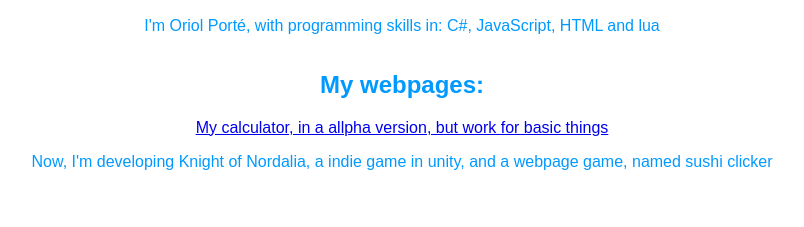
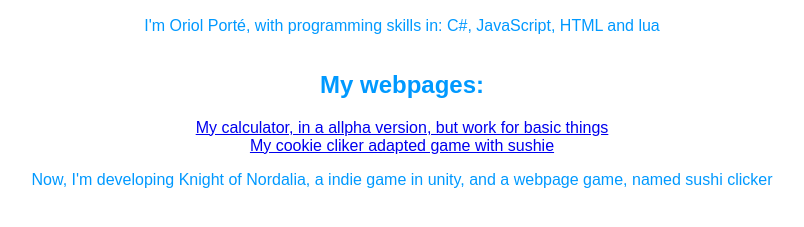
Before and after one commit to theyoler/theyoler.github.io, a plain HTML site: page index.html in a window 1280 px wide. Shown: the part 79-306 px from the top of the page, without its empty margins (238-1042 px from the left). Drawn offline with Linux system fonts and the light colour scheme.

Commit message:
Added my new web to my webs

```diff
--- a/index.html
+++ b/index.html
@@ -13,6 +13,7 @@
     <p>I'm Oriol Porté, with programming skills in: C#, JavaScript, HTML and lua</p>
     <h2>My webpages:</h2>
     <a href="https://theyoler.github.io/MiniCalculadora">My calculator, in a allpha version, but work for basic things</a>
+    <a href="https://theyoler.github.io/sushiclicker">My cookie cliker adapted game with sushie</a>
     <p>Now, I'm developing Knight of Nordalia, a indie game in unity, and a webpage game, named sushi clicker </p>
 </body>
 
```
